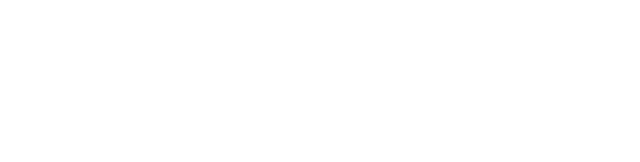
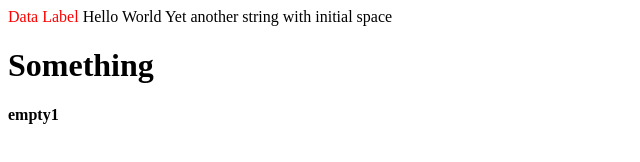
Before and after one commit to Ammaraly/HowTo, a plain HTML site: page js/dom_manipulation/index.html in a window 1280 px wide. Shown: the whole page, without its empty margins (0-640 px from the left). Drawn offline with Linux system fonts and the light colour scheme.

Commit message:
Added Examples of DOM manipulation

```diff
--- a/js/dom_manipulation/index.html
+++ b/js/dom_manipulation/index.html
@@ -7,6 +7,7 @@
 </head>
 
 <body>
+    <data class="class1 class2 class3" data-name="Test Element" data-id="73634576-db37-469f-95d3-9db7af3f18b8" data-type="json" data-this-will-be-converted-to-camel-case="Dummy Value">Data Label</data>
 
 </body>
 
--- a/js/dom_manipulation/script.js
+++ b/js/dom_manipulation/script.js
@@ -0,0 +1,41 @@
+body = document.body;
+
+// Adding elements to the page
+body.append("Hello World", " Yet another string with initial space");
+
+// Create element
+const div = document.createElement("div");
+h1 = document.createElement('h1');
+h1.innerText = "Something"
+div.innerHTML = "<strong>empty1</strong>";
+div.append(h1);
+body.append(div);
+
+//Remove element
+const strong = document.querySelector('strong');
+//div.removeChild(strong);
+strong.remove();
+
+//Add element back
+body.append(strong);
+
+//Get or Set Attributes
+console.log("Strong id before setting :", strong.getAttribute('id'));
+strong.setAttribute('id', "blablabla");
+console.log("Strong id after setting :", strong.getAttribute('id'));
+
+//Remove Attributes
+strong.removeAttribute('id');
+console.log("Strong id after removing :", strong.getAttribute('id'));
+
+// Dataset properties
+const dataElement = document.querySelector('data');
+console.log(dataElement.dataset);
+dataElement.dataset.newAttribute = "New Attribute";
+
+// Get Classes
+console.log(dataElement.classList);
+
+// Add or Modify or Get styles
+dataElement.style.color = "red";
+console.log(dataElement.style)
```
